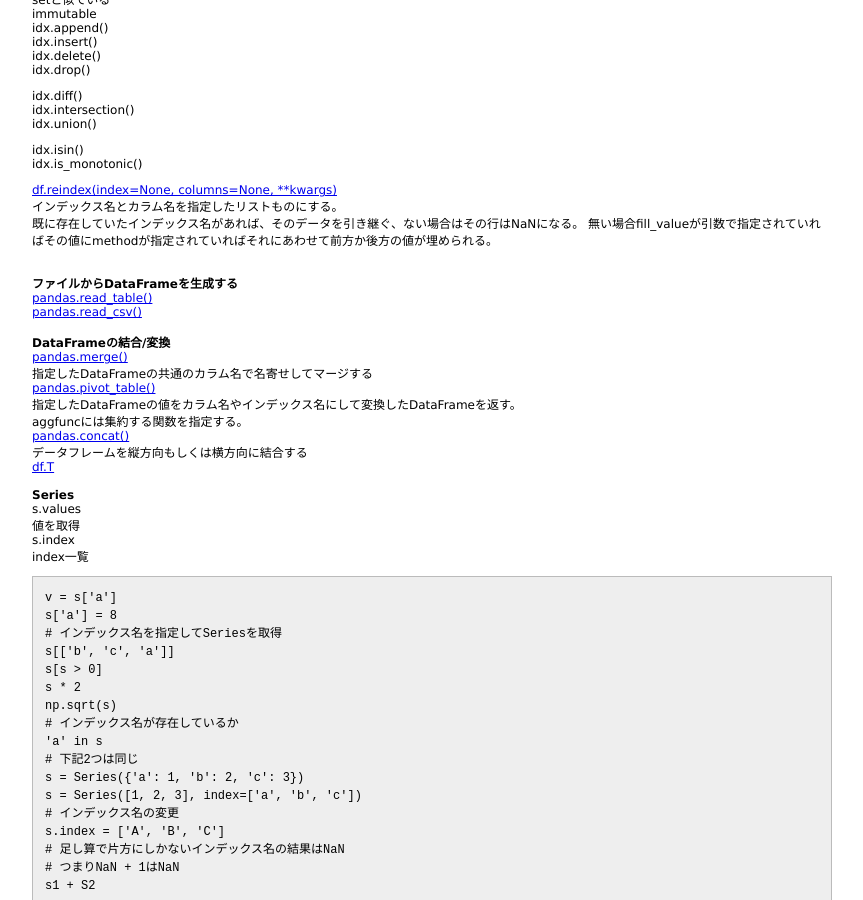
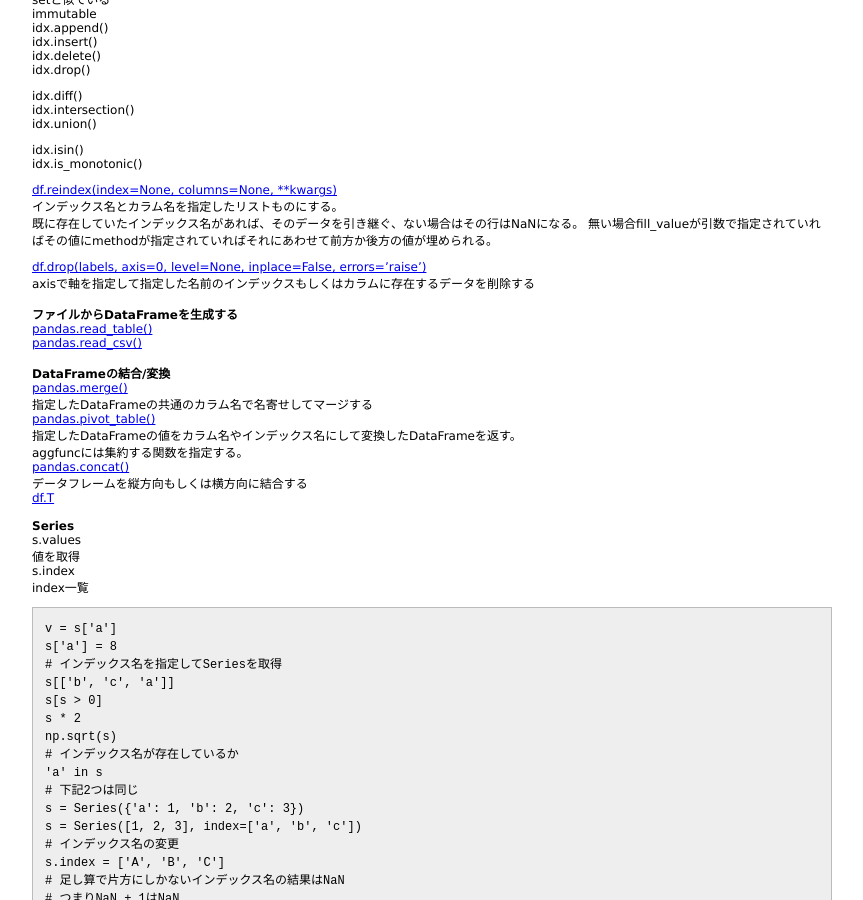
Before and after one commit to 38elements/38elements.github.com, a Jekyll site: the page built from _posts/2016-04-24-pandas.md, in a window 1280 px wide and 900 px high, scrolled down 1339 px. Shown: the whole window, without its empty margins (208-1071 px from the left). Built offline with Jekyll 4.4.1, drawn with Linux system fonts in a browser that asks for light colours.

Commit message:
Update 2016-04-24-pandas.md

```diff
--- a/_posts/2016-04-24-pandas.md
+++ b/_posts/2016-04-24-pandas.md
@@ -94,6 +94,8 @@ idx.is_monotonic()
 既に存在していたインデックス名があれば、そのデータを引き継ぐ、ない場合はその行はNaNになる。
 無い場合fill_valueが引数で指定されていればその値にmethodが指定されていればそれにあわせて前方か後方の値が埋められる。
 
+[df.drop(labels, axis=0, level=None, inplace=False, errors='raise')](http://pandas.pydata.org/pandas-docs/stable/generated/pandas.DataFrame.drop.html)
+axisで軸を指定して指定した名前のインデックスもしくはカラムに存在するデータを削除する
 <br>
 **ファイルからDataFrameを生成する**
 [pandas.read_table()](http://pandas.pydata.org/pandas-docs/stable/generated/pandas.read_table.html)
```
